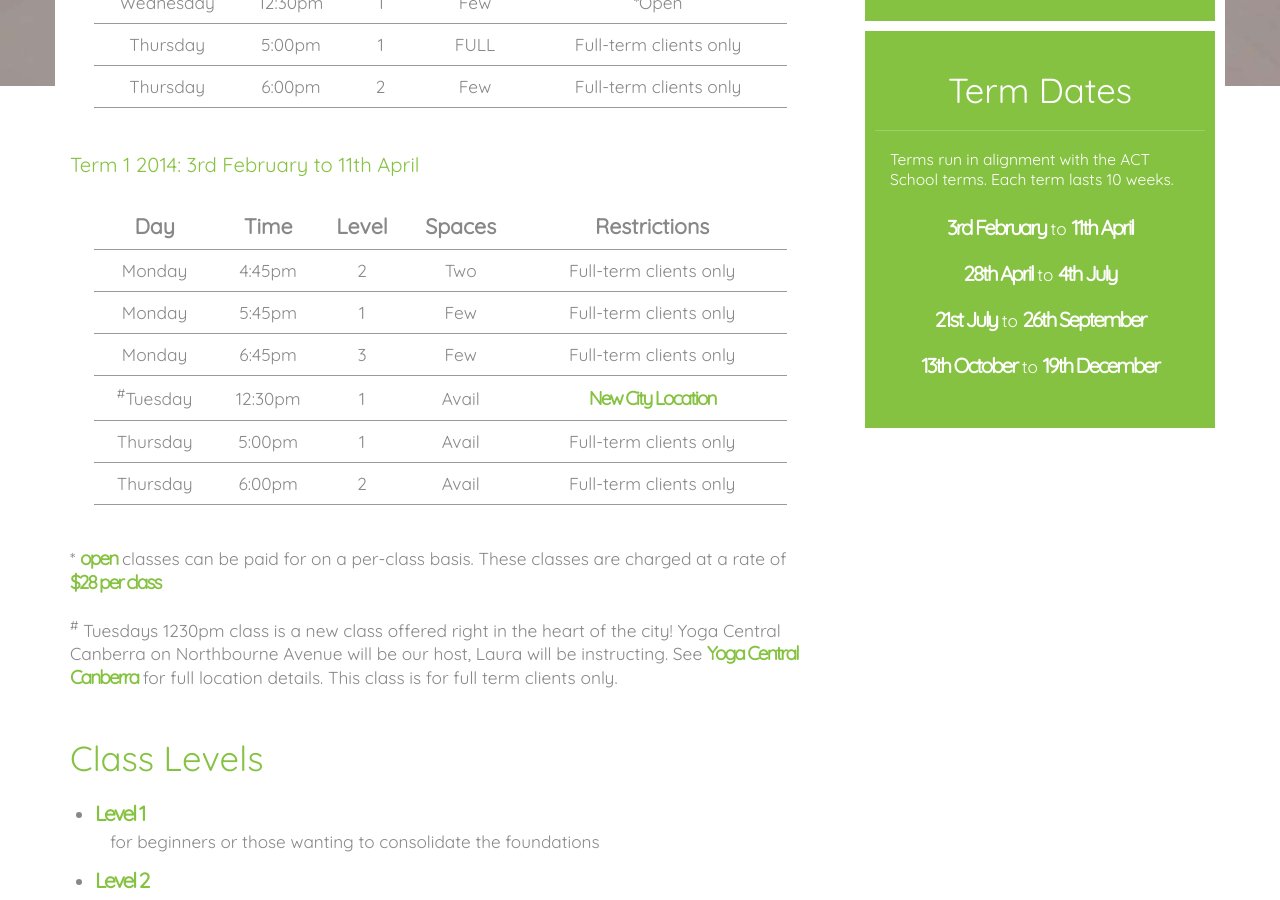
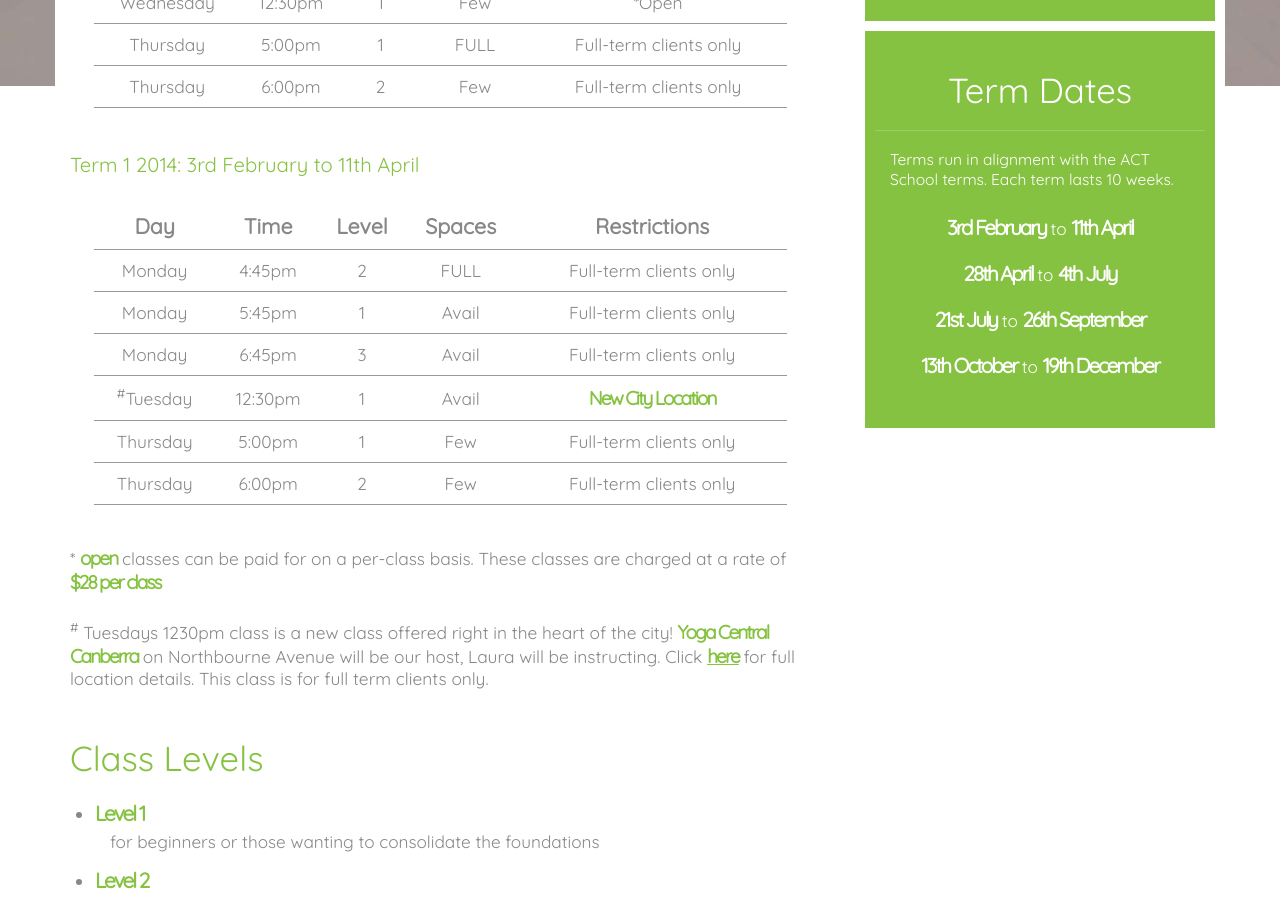
Before and after one commit to ithrive/ithrive.github.io-old, a Jekyll site: the page built from classes.html, in a window 1280 px wide and 900 px high, scrolled down 514 px. Built offline with Jekyll 4.4.1, drawn with Linux system fonts in a browser that asks for light colours.

```diff
--- a/classes.html
+++ b/classes.html
@@ -85,21 +85,21 @@ page: classes
                         <td>Monday</td>
                         <td>4:45pm</td>
                         <td>2</td>
-                        <td>Two</td>
+                        <td>FULL</td>
                         <td>Full-term clients only</td>
                     </tr>
                     <tr>
                         <td>Monday</td>
                         <td>5:45pm</td>
                         <td>1</td>
-                        <td>Few</td>
+                        <td>Avail</td>
                         <td>Full-term clients only</td>
                     </tr>
                     <tr>
                         <td>Monday</td>
                         <td>6:45pm</td>
                         <td>3</td>
-                        <td>Few</td>
+                        <td>Avail</td>
                         <td>Full-term clients only</td>
                     </tr>
                     <tr>
@@ -130,7 +130,7 @@ page: classes
                 a rate of <em>$28 per class</em>
             </p>
             <p>
-            <sup>#</sup> Tuesdays 1230pm class is a new class offered right in the heart of the city! Yoga Central Canberra on Northbourne Avenue will be our host, Laura will be instructing.   See <a href="http://www.yogacentralcanberra.com.au/faqs/"><em>Yoga Central Canberra</em></a> for full location details.  This class is for full term clients only.
+            <sup>#</sup> Tuesdays 1230pm class is a new class offered right in the heart of the city! <a href="http://www.yogacentralcanberra.com.au"><em>Yoga Central Canberra</em></a> on Northbourne Avenue will be our host, Laura will be instructing.   Click <a href="http://www.yogacentralcanberra.com.au/faqs/"><em><u>here</u></em></a> for full location details.  This class is for full term clients only.
             </p>
 
 
--- a/index.html
+++ b/index.html
@@ -86,6 +86,7 @@ page: index
                 Among her qualifications Laura has a <em>Certificate IV in Pilates Matwork Instruction</em>, an <em>Advanced Diploma in Soft Tissue Therapy</em> and a
                 <em>Certificate IV in Assessment and Training</em>.
             </p>
+            <p>As well as teaching Pilates, Laura is a Soft Tissue Therapist at <a href="http://www.clinic88.com.au/staff/laura-kavanaugh/"><em><u>Clinic 88</u></em></a> and also teaches in the Soft Tissue Therapy program at <a href="http://cit.edu.au/study/courses/massage_soft_tissue_therapies_advanced_diploma"><em><u>Canberra Institute of Technology</u></em></a></p>
         </div>
     </div>
 </div>
```
Also changed, not shown: other parts of classes.html (+3 -3 lines).
